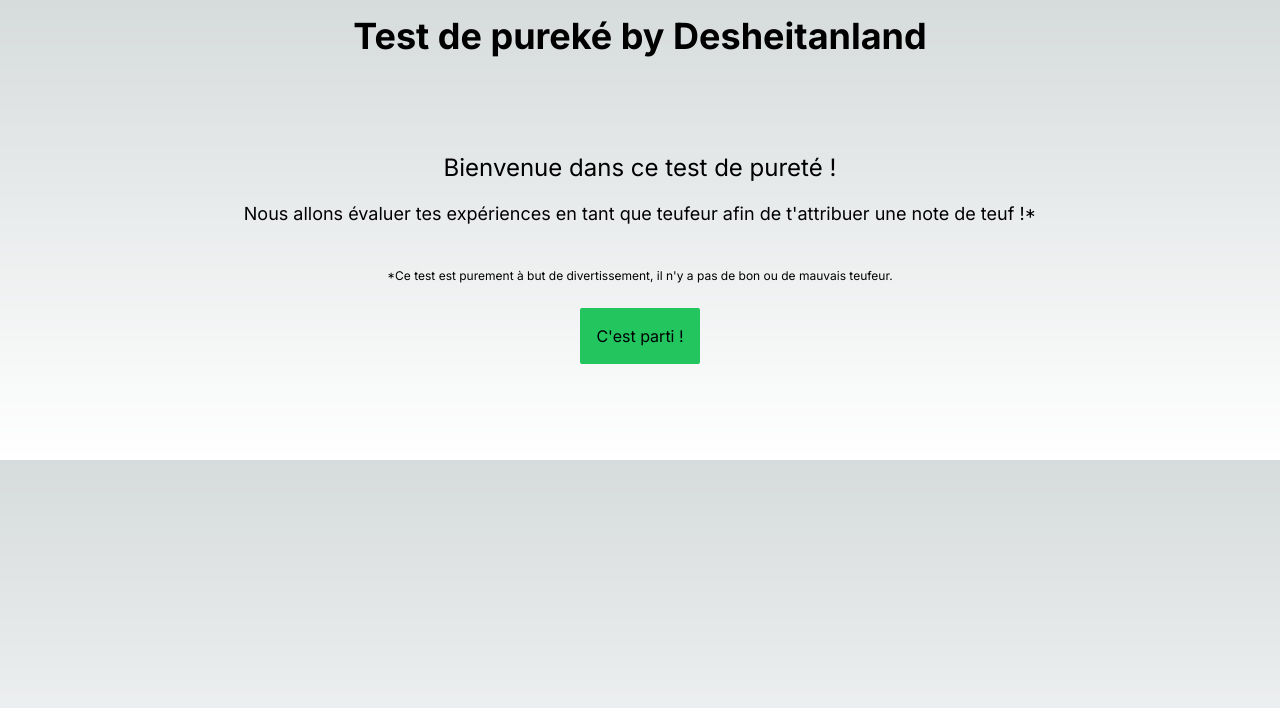
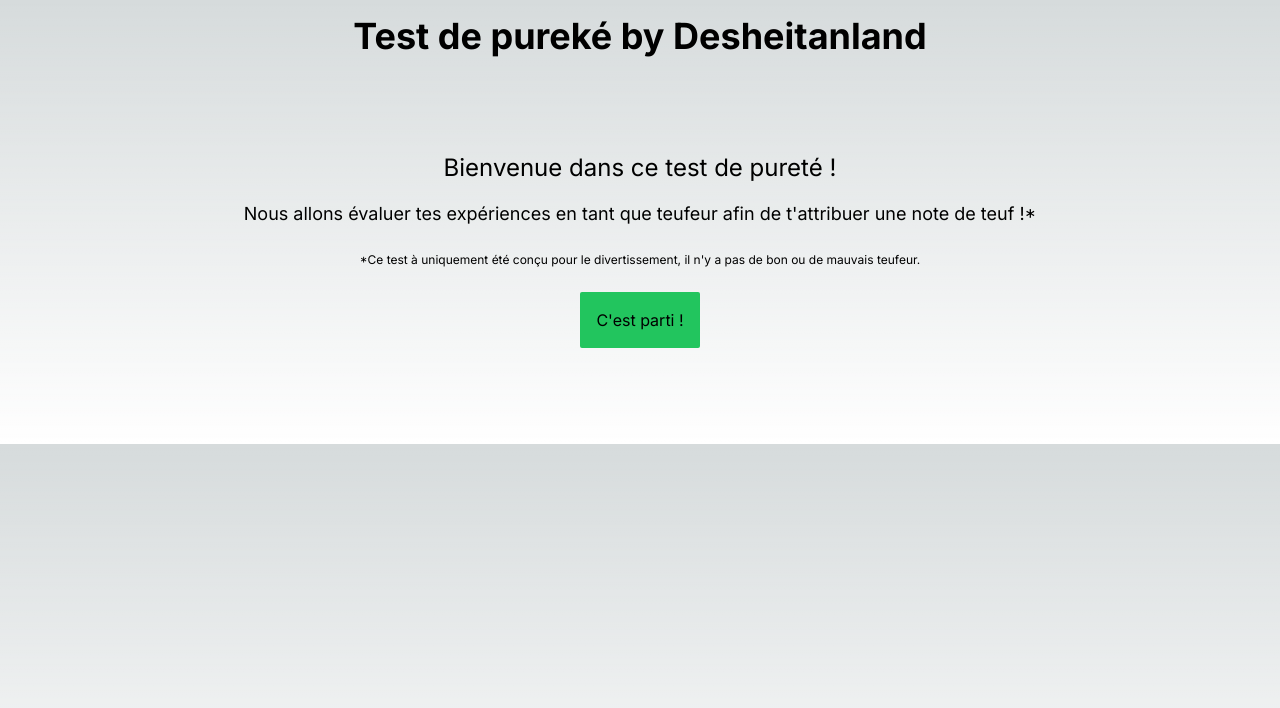
Before and after one commit to DreamsEvz/test-de-pureke, a Next.js app: page / in a window 1280 px wide. Shown: the top 708 px of the page. Built offline with nearby package versions, Linux system fonts and the light colour scheme.

Commit message:
change warning text

```diff
--- a/app/page.tsx
+++ b/app/page.tsx
@@ -13,9 +13,9 @@ export default function Home() {
           t&apos;attribuer une note de teuf !*
         </span>
         <br />
-        <span className="text-xs mt-4 block">
-          *Ce test est purement à but de divertissement, il n&apos;y a pas de
-          bon ou de mauvais teufeur.
+        <span className="text-xs block">
+          *Ce test à uniquement été conçu pour le divertissement, il n&apos;y a
+          pas de bon ou de mauvais teufeur.
         </span>
       </p>
 
```
